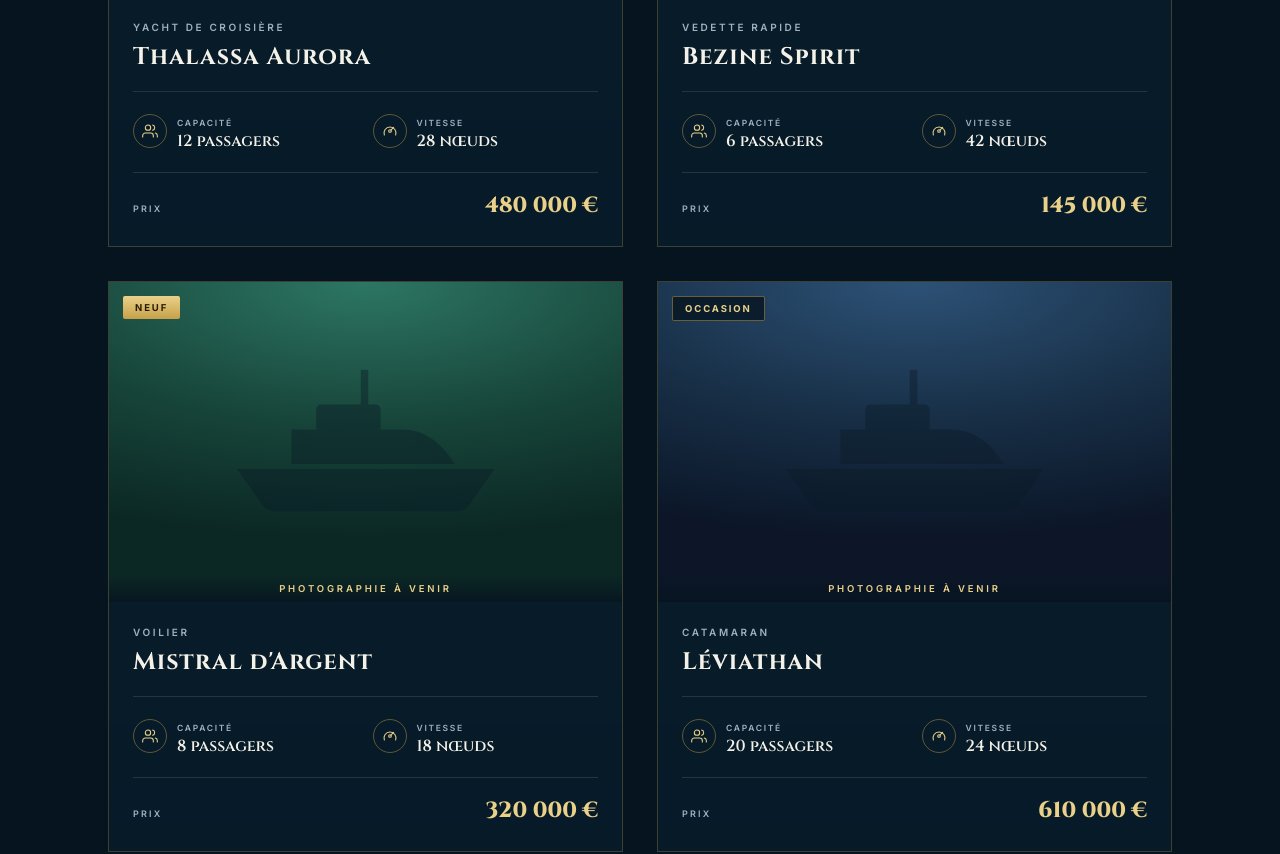
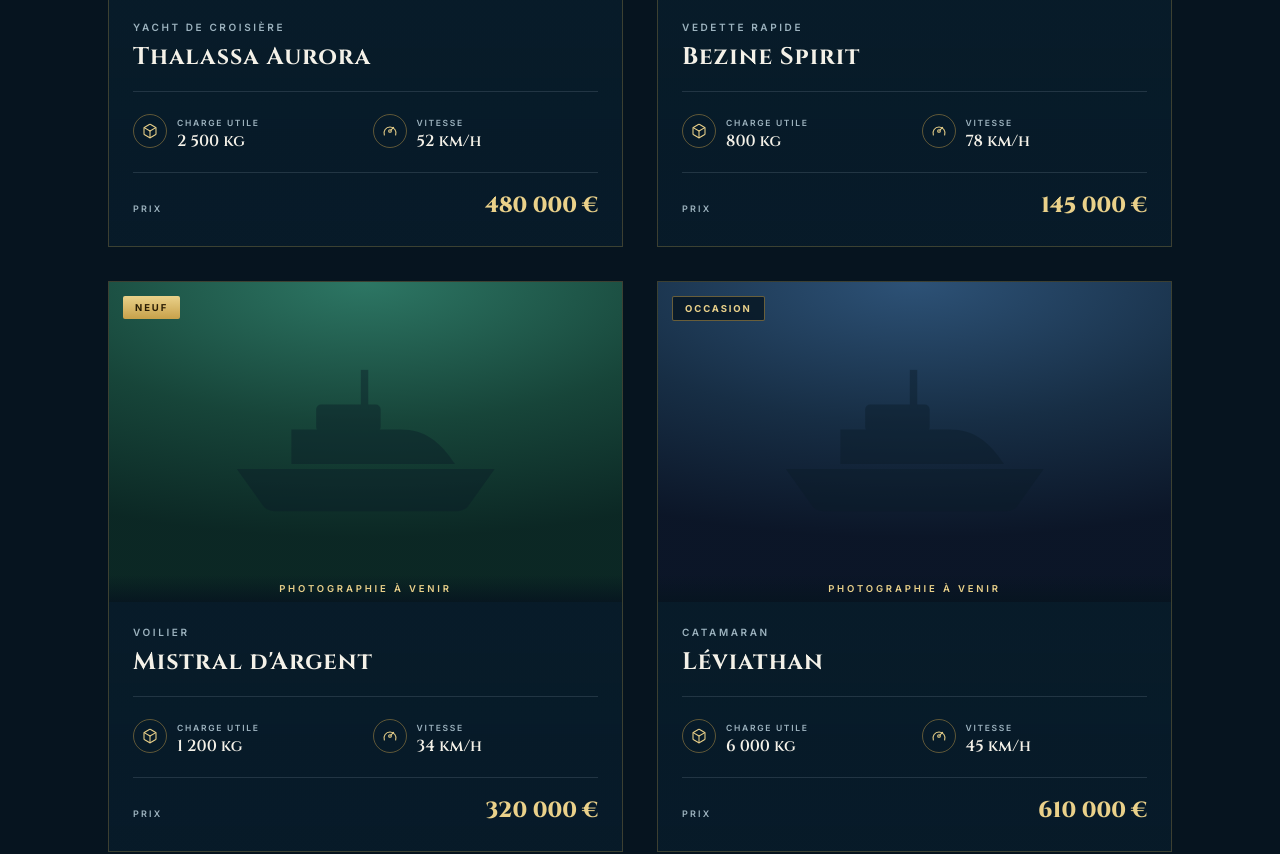
Before and after one commit to Nolyo/thao-thalassa-web, a plain HTML site: page index.html in a window 1280 px wide. Shown: the part 1419-2273 px from the top of the page. Drawn offline with nearby package versions, Linux system fonts and the light colour scheme.

Commit message:
fix: charge utile en kg et vitesse en km/h pour la flotte
Contexte Arma : la capacité représente la charge transportable (kg),
pas un nombre de passagers, et la vitesse est en km/h. Icône et libellé
ajustés (« Charge utile »).

Co-Authored-By: Claude Fable 5 <noreply@anthropic.com>

```diff
--- a/index.html
+++ b/index.html
@@ -496,10 +496,10 @@
 <script>
   /* ====== DONNÉES (valeurs fictives — à modifier librement) ====== */
   const BATEAUX = [
-    { nom:"Thalassa Aurora", type:"Yacht de croisière", etat:"neuf",     capacite:"12 passagers", vitesse:"28 nœuds", prix:"480 000 €", teinte:200 },
-    { nom:"Bezine Spirit",   type:"Vedette rapide",     etat:"occasion", capacite:"6 passagers",  vitesse:"42 nœuds", prix:"145 000 €", teinte:18  },
-    { nom:"Mistral d'Argent",type:"Voilier",            etat:"neuf",     capacite:"8 passagers",  vitesse:"18 nœuds", prix:"320 000 €", teinte:165 },
-    { nom:"Léviathan",       type:"Catamaran",          etat:"occasion", capacite:"20 passagers", vitesse:"24 nœuds", prix:"610 000 €", teinte:210 }
+    { nom:"Thalassa Aurora", type:"Yacht de croisière", etat:"neuf",     capacite:"2 500 kg", vitesse:"52 km/h", prix:"480 000 €", teinte:200 },
+    { nom:"Bezine Spirit",   type:"Vedette rapide",     etat:"occasion", capacite:"800 kg",   vitesse:"78 km/h", prix:"145 000 €", teinte:18  },
+    { nom:"Mistral d'Argent",type:"Voilier",            etat:"neuf",     capacite:"1 200 kg", vitesse:"34 km/h", prix:"320 000 €", teinte:165 },
+    { nom:"Léviathan",       type:"Catamaran",          etat:"occasion", capacite:"6 000 kg", vitesse:"45 km/h", prix:"610 000 €", teinte:210 }
   ];
 
   const CONTACTS = [
@@ -512,7 +512,7 @@
   const VESSEL = `<svg class="vessel" viewBox="0 0 120 70" fill="currentColor" xmlns="http://www.w3.org/2000/svg"><path d="M8 46h104l-10 14a6 6 0 0 1-5 3H23a6 6 0 0 1-5-3L8 46z"/><path d="M30 44V30h44c10 0 16 5 22 14H30z"/><rect x="40" y="20" width="26" height="11" rx="2"/><rect x="58" y="6" width="3" height="16"/></svg>`;
   const phoneIco = `<svg width="18" height="18" viewBox="0 0 24 24" fill="none" stroke="currentColor" stroke-width="1.6" stroke-linecap="round" stroke-linejoin="round"><path d="M22 16.92v3a2 2 0 0 1-2.18 2 19.79 19.79 0 0 1-8.63-3.07 19.5 19.5 0 0 1-6-6 19.79 19.79 0 0 1-3.07-8.67A2 2 0 0 1 4.11 2h3a2 2 0 0 1 2 1.72c.13.96.36 1.9.7 2.81a2 2 0 0 1-.45 2.11L8.09 9.91a16 16 0 0 0 6 6l1.27-1.27a2 2 0 0 1 2.11-.45c.91.34 1.85.57 2.81.7A2 2 0 0 1 22 16.92z"/></svg>`;
   const peopleIco = `<svg width="18" height="18" viewBox="0 0 24 24" fill="none" stroke="currentColor" stroke-width="1.6" stroke-linecap="round" stroke-linejoin="round"><path d="M20 21v-2a4 4 0 0 0-4-4H8a4 4 0 0 0-4 4v2"/><circle cx="12" cy="7" r="4"/></svg>`;
-  const capIco = `<svg width="16" height="16" viewBox="0 0 24 24" fill="none" stroke="currentColor" stroke-width="1.6" stroke-linecap="round" stroke-linejoin="round"><path d="M17 21v-2a4 4 0 0 0-4-4H5a4 4 0 0 0-4 4v2"/><circle cx="9" cy="7" r="4"/><path d="M23 21v-2a4 4 0 0 0-3-3.87"/><path d="M16 3.13a4 4 0 0 1 0 7.75"/></svg>`;
+  const capIco = `<svg width="16" height="16" viewBox="0 0 24 24" fill="none" stroke="currentColor" stroke-width="1.6" stroke-linecap="round" stroke-linejoin="round"><path d="M21 16V8a2 2 0 0 0-1-1.73l-7-4a2 2 0 0 0-2 0l-7 4A2 2 0 0 0 3 8v8a2 2 0 0 0 1 1.73l7 4a2 2 0 0 0 2 0l7-4A2 2 0 0 0 21 16z"/><path d="M3.27 6.96 12 12l8.73-5.04"/><path d="M12 22V12"/></svg>`;
   const spdIco = `<svg width="16" height="16" viewBox="0 0 24 24" fill="none" stroke="currentColor" stroke-width="1.6" stroke-linecap="round" stroke-linejoin="round"><path d="M12 14a2 2 0 1 0 0-4 2 2 0 0 0 0 4z"/><path d="m13.4 10.6 4-4"/><path d="M3.5 18a9 9 0 1 1 17 0"/></svg>`;
 
   function seaBg(h){
@@ -531,7 +531,7 @@
         <div class="boat-type">${b.type}</div>
         <h3 class="boat-name">${b.nom}</h3>
         <div class="specs">
-          <div class="spec"><span class="ico">${capIco}</span><span><span class="lbl">Capacité</span><br><span class="val">${b.capacite}</span></span></div>
+          <div class="spec"><span class="ico">${capIco}</span><span><span class="lbl">Charge utile</span><br><span class="val">${b.capacite}</span></span></div>
           <div class="spec"><span class="ico">${spdIco}</span><span><span class="lbl">Vitesse</span><br><span class="val">${b.vitesse}</span></span></div>
         </div>
         <div class="boat-price"><span class="pl">Prix</span><span class="pv">${b.prix}</span></div>
```
